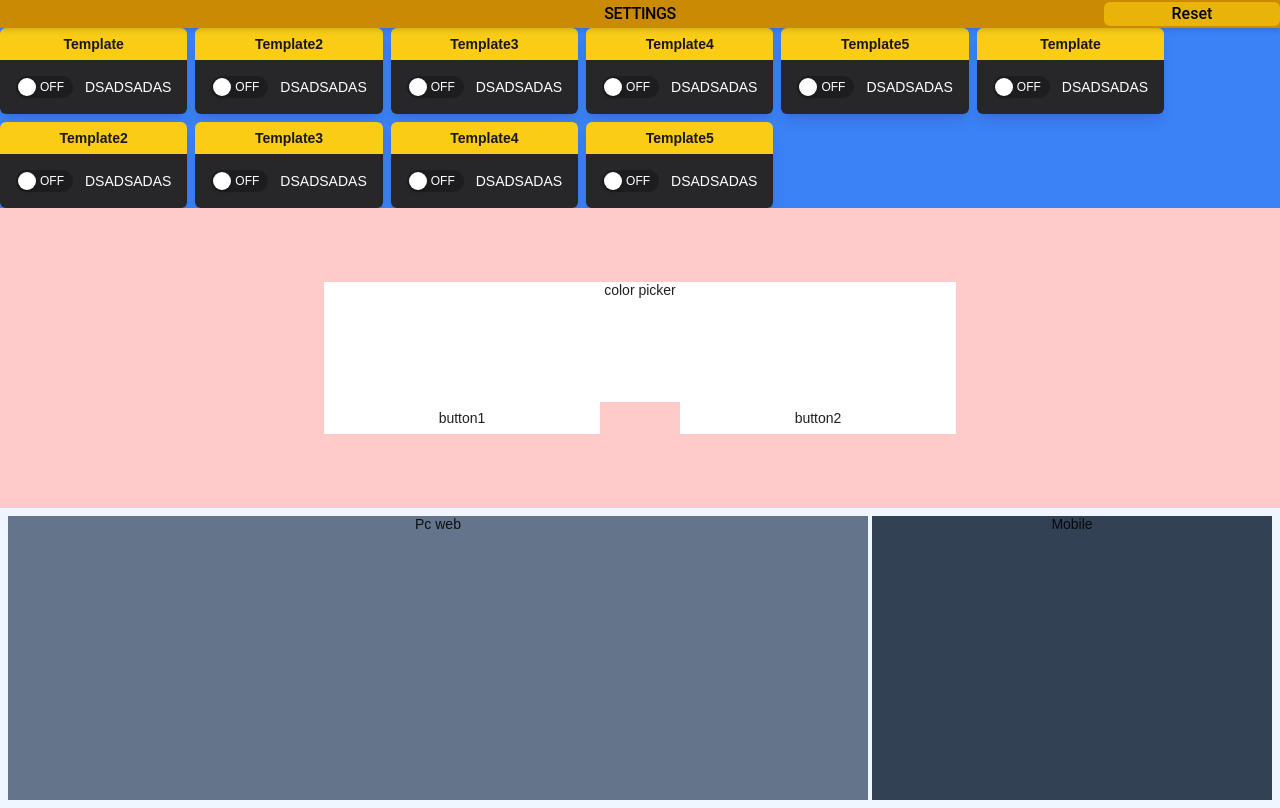
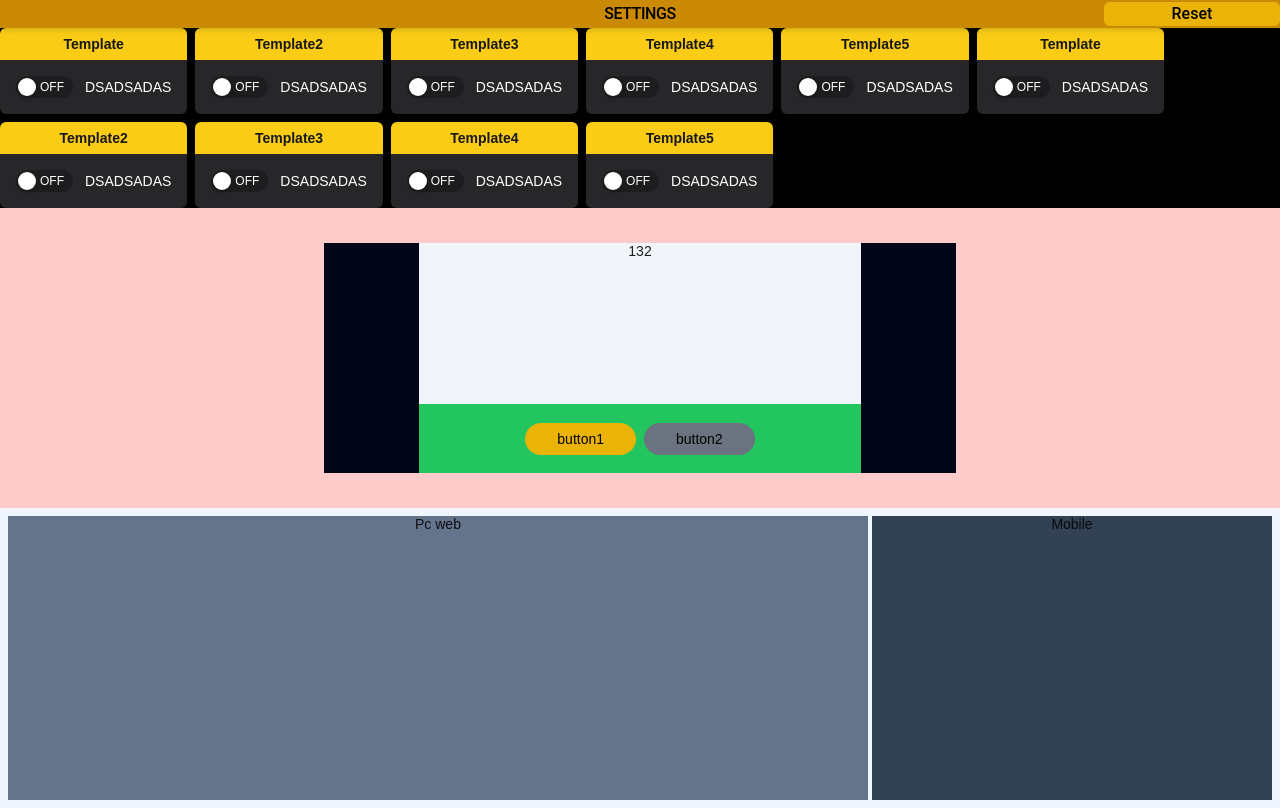
Before and after one commit to Vic428-human/antd5-dashboard-practice, a React (Vite) app: page / in a window 1280 px wide. Built offline with nearby package versions, Linux system fonts and the light colour scheme.

Commit message:
layout color picker btns

```diff
--- a/src/App.tsx
+++ b/src/App.tsx
@@ -30,7 +30,7 @@ function App() {
             </div>
           </div>
         </>
-        <Content className="bg-containers" style={{ margin: "" }}>
+        <Content className="bg-content-container" style={{ margin: "" }}>
           <div>
             {/* 不同路由會在這裡切換 */}
             <MainContent />
--- a/src/pages/Home.tsx
+++ b/src/pages/Home.tsx
@@ -30,7 +30,7 @@ const Home = () => {
 
   return (
     <div className="flex flex-col max-h-auto bg-brand-dark">
-      <div className="flex flex-wrap items-center justify-start gap-2 bg-blue-500">
+      <div className="flex flex-wrap items-center justify-start gap-2 bg-content-container">
         {settingList.map((item, index) => (
           <div
             key={index}
@@ -59,13 +59,16 @@ const Home = () => {
 
       {/* <ColorPicker onSelect={handleColorChange} /> */}
       <div className="flex flex-col items-center text-center justify-center bg-red-200 h-[300px] p-2">
-        <div className="bg-white w-[50%] h-[120px]">color picker</div>
-        <div className="flex space-x-20 w-[50%]">
-          <div className="flex flex-1 items-center justify-center bg-white h-8 cursor-pointer">
-            button1
-          </div>
-          <div className="flex flex-1 items-center justify-center  bg-white h-8 cursor-pointer">
-            button2
+        <div className="flex flex-col items-center justify-center w-[50%] h-[230px] bg-slate-950 ">
+          {/* color picker */}
+          <div className="h-[70%] w-[70%] bg-slate-100">132</div>
+          <div className="flex items-center justify-center h-[30%] w-[70%] space-x-2 bg-green-500 ">
+            <div className="flex w-[25%] items-center justify-center bg-yellow-500 h-8 cursor-pointer text-black px-4 py-2 rounded-full">
+              button1
+            </div>
+            <div className="flex w-[25%] items-center justify-center bg-gray-500 h-8 cursor-pointer text-black px-4 py-2 rounded-full">
+              button2
+            </div>
           </div>
         </div>
       </div>
--- a/tailwind.config.js
+++ b/tailwind.config.js
@@ -7,7 +7,7 @@ export default {
         "brand-dark": "#302200",
         "brand-accent": "#ffb80c",
         "brand-text": "#272221",
-        containers: "#000000",
+        "content-container": "#000000",
       },
       screens: {
         sm: "600px",
```
